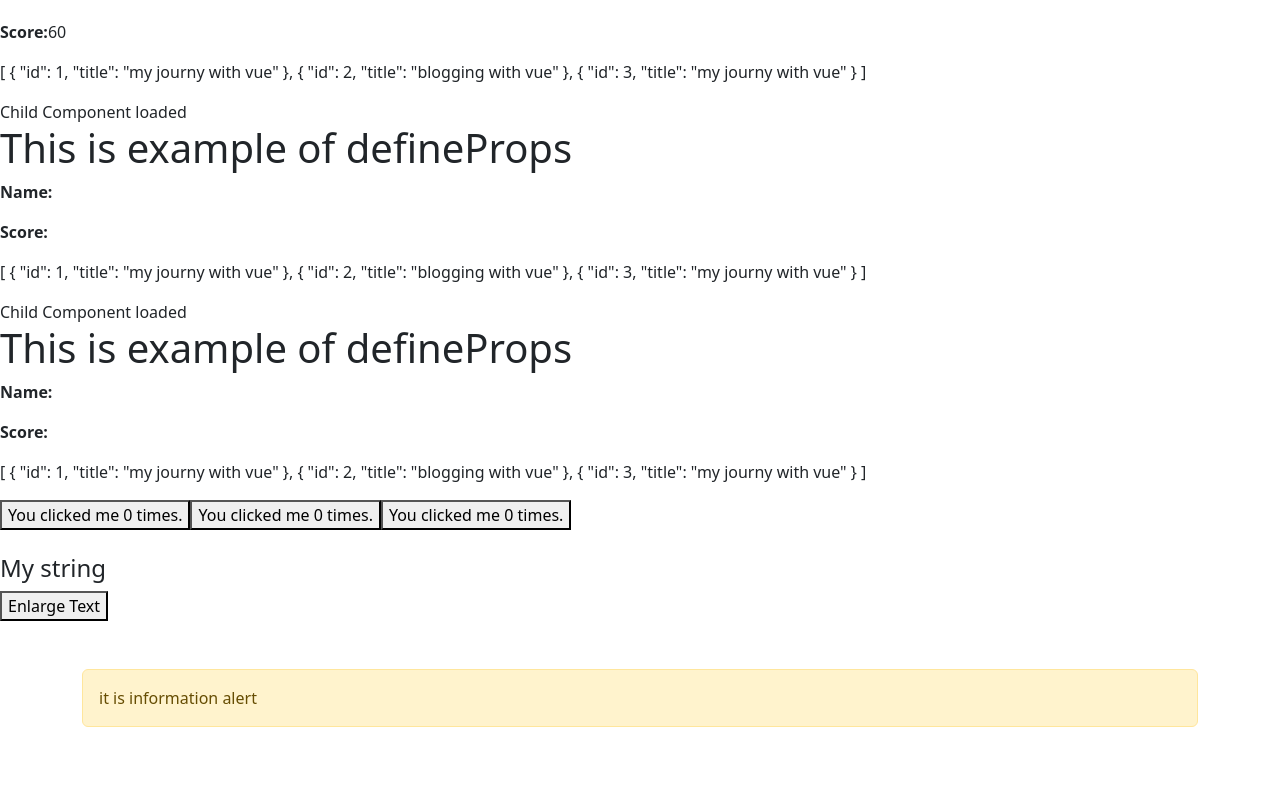
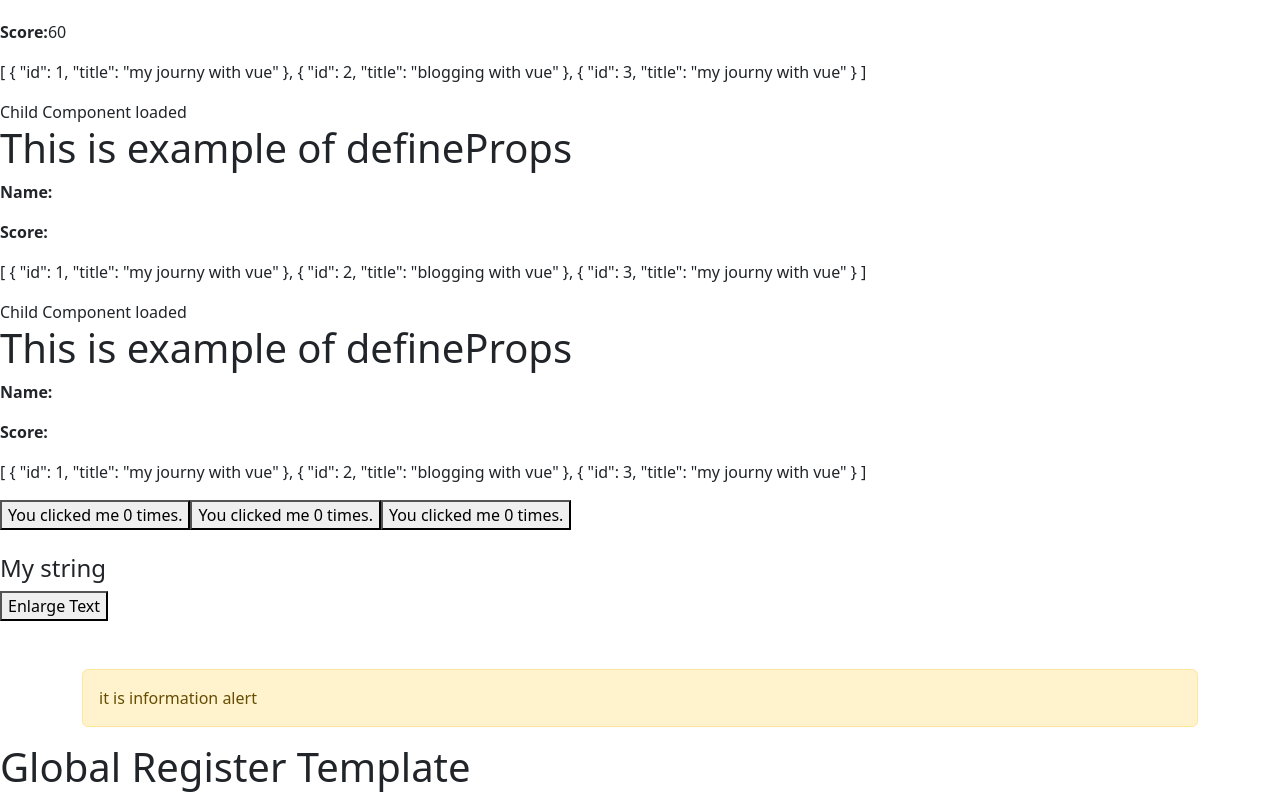
Before and after one commit to om-jasoliya91/vuedemo, a Vue app: page /ref in a window 1280 px wide. Shown: the part 648-1447 px from the top of the page. Before the commit the page ends 1391 px from the top, so only its background shows below. Built offline with nearby package versions, Linux system fonts and the light colour scheme.

Commit message:
register blobal component template

```diff
--- /dev/null
+++ b/src/components/practise/GlobalComponent.vue
@@ -0,0 +1,7 @@
+<script setup></script>
+
+<template>
+  <h1>Global Register Template</h1>
+</template>
+
+<style scoped></style>
--- a/src/components/viewfile/refView.vue
+++ b/src/components/viewfile/refView.vue
@@ -46,6 +46,8 @@
   <div class="container text-dark">
     <AlertBox type="warning">it is information alert</AlertBox>
   </div>
+
+  <GlobalComponent />
 </template>
 
 <style scoped></style>
--- a/src/main.js
+++ b/src/main.js
@@ -3,6 +3,7 @@
 
 import App from './App.vue'
 import router from './router'
+import GlobalComponent from './components/practise/GlobalComponent.vue'
 
 import 'bootstrap/dist/css/bootstrap.min.css'
 import 'bootstrap/dist/js/bootstrap.bundle.min.js'
@@ -12,4 +13,7 @@
 app.use(createPinia())
 app.use(router)
 
+//blobal register component
+app.component('GlobalComponent', GlobalComponent)
+
 app.mount('#app')
```
